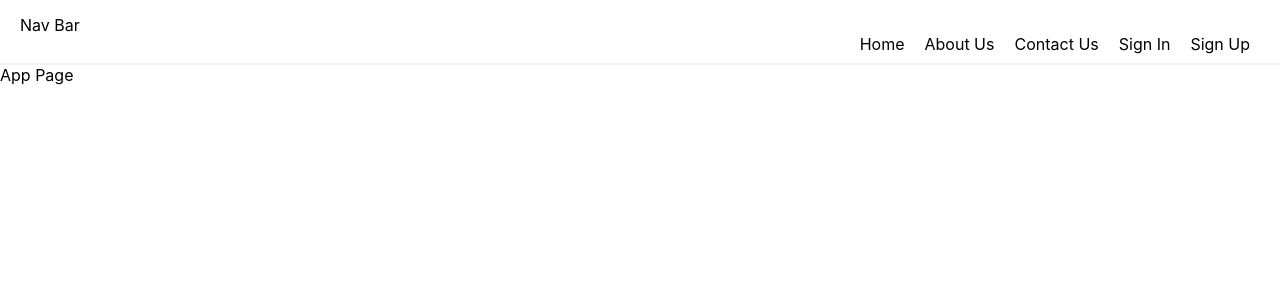
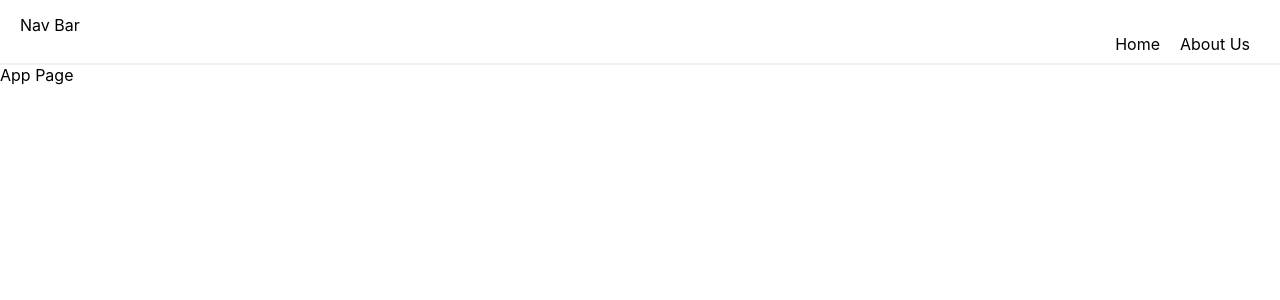
Before and after one commit to DesmandD3/finalApp, a Next.js app: page /testpage in a window 1280 px wide. Shown: the top 300 px of the page. Built offline with nearby package versions, Linux system fonts and the light colour scheme.

Commit message:
updated navbar

```diff
--- a/comps/nav/rightnav.js
+++ b/comps/nav/rightnav.js
@@ -1,29 +1,29 @@
-import React from 'react';
-import styled from 'styled-components'
+import React from "react";
+import styled from "styled-components";
 
 const Ul = styled.ul`
-    list-style:none;
-    display:flex;
-    flex-flow:row nowrap;
+  list-style: none;
+  display: flex;
+  flex-flow: row nowrap;
 
   li {
-        padding:18px 10px;
+    padding: 18px 10px;
   }
 
-    @media (max-width:768px) {
+  @media (max-width: 768px) {
     flex-flow: column nowrap;
-        background-color:#0D2538;
-        position:fixed;
-        transform:${({ open }) => open ? 'translateX(0)' : 'translateX(100%)'};
-        top:0;
-        right:0;
-        height:100vh;
-        width:150px;
-        padding-top:3.5rem;
+    background-color: #0d2538;
+    position: fixed;
+    transform: ${({ open }) => (open ? "translateX(0)" : "translateX(100%)")};
+    top: 0;
+    right: 0;
+    height: 100vh;
+    width: 150px;
+    padding-top: 3.5rem;
     transition: transform 0.3s ease-in-out;
 
     li {
-            color:#ffff;
+      color: #ffff;
     }
   }
 `;
@@ -33,11 +33,8 @@ const RightNav = ({ open }) => {
     <Ul open={open}>
       <li>Home</li>
       <li>About Us</li>
-      <li>Contact Us</li>
-      <li>Sign In</li>
-      <li>Sign Up</li>
     </Ul>
-  )
-}
+  );
+};
 
-export default RightNav
+export default RightNav;
--- a/pages/start.js
+++ b/pages/start.js
@@ -2,6 +2,7 @@ import StartButton from "../comps/start-button";
 import AboutButton from "../comps/aboutButton";
 import Leafs from "../comps/leafs";
 import styled from "styled-components";
+import Navbar from "../comps/Nav/navbar";
 
 const FullPage = styled.div`
   @import url("https://fonts.googleapis.com/css2?family=Fira+Sans:wght@300;400&display=swap");
@@ -32,6 +33,7 @@ export default function Start() {
   return (
     <div>
       <Leafs />
+      <Navbar />
       <FullPage>
         <Header>Pathfinders</Header>
         <PageTitle>Imagine the Story</PageTitle>
```
Lines whose indentation alone changed are shown as unchanged.
